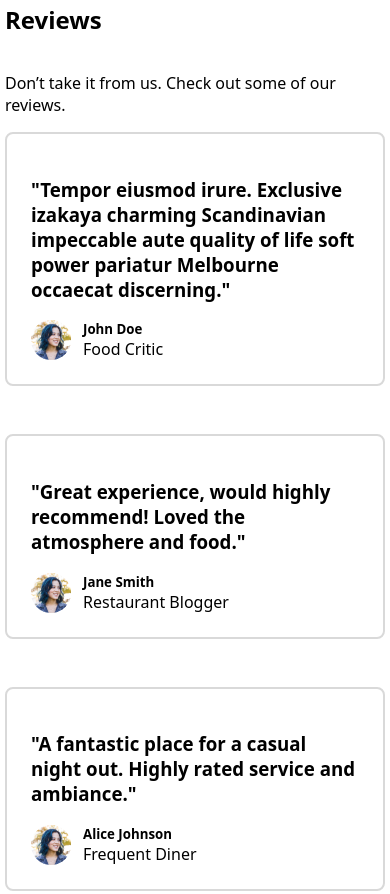
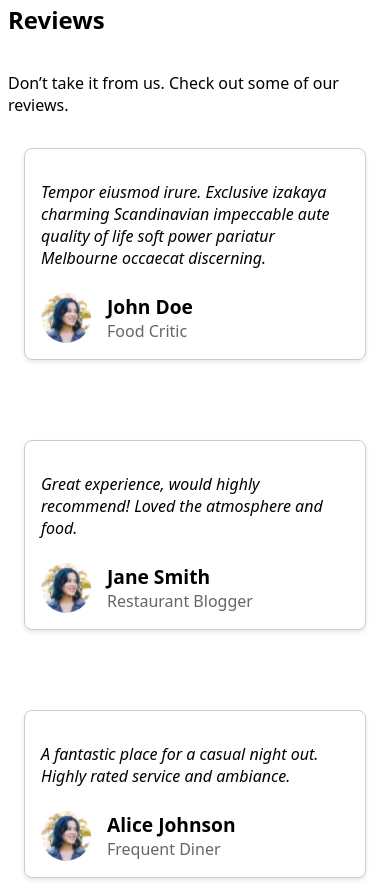
Before and after one commit to Jango-1/restaurant-page, a website built with webpack: page src/template.html in a window 390 px wide. Shown: the part 1355-2249 px from the top of the page. Built offline with nearby package versions, Linux system fonts and the light colour scheme.

Commit message:
Update JS and CSS.

```diff
--- a/src/index.js
+++ b/src/index.js
@@ -2,9 +2,71 @@ import "./styles.css";
 import heroImageBlank from "./images/hero.svg";
 import avatarImage from "./images/Avatar.png";
 
+const homeButton = document.getElementById('home-button');
+const menuButton = document.getElementById('menu-button');
+const contactButton = document.getElementById('contact-button');
+
 document.addEventListener('DOMContentLoaded', function() {
+    initializeContent();
+});
+
+homeButton.addEventListener('click', function() {
+    initializeContent();
+});
+
+menuButton.addEventListener('click', function() {
     const content = document.getElementById('content');
+    // Clear the existing content
+    content.innerHTML = '';
 
+    // Create new content
+    const newContent = document.createElement('div');
+    newContent.innerHTML = `
+        <h2>Our Menu</h2>
+        <ul>
+            <li>Pizza</li>
+            <li>Burger</li>
+            <li>Pasta</li>
+            <li>Salad</li>
+        </ul>
+    `;
+
+    // Append the new content
+    content.appendChild(newContent);
+});
+
+contactButton.addEventListener('click', function() {
+    const content = document.getElementById('content');
+    // Clear the existing content
+    content.innerHTML = '';
+
+    // Create new content
+    const newContent = document.createElement('div');
+    newContent.innerHTML = `
+        <h2>Contact Us</h2>
+        <ul>
+            <li>(555)555-5555</li>
+            <li>restaurant@restaurant.com</li>
+            <li>555 Five Avenue Los Angeles, CA 99999</li>
+        </ul>
+    `;
+
+    // Append the new content
+    content.appendChild(newContent);
+});
+
+function initializeContent() {
+    const content = document.getElementById('content');
+    content.innerHTML = '';
+
+    const heroSection = createHeroSection();
+    const reviewsSection = createReviewsSection();
+
+    content.appendChild(heroSection);
+    content.appendChild(reviewsSection);
+}
+
+function createHeroSection() {
     const heroSection = document.createElement('section');
     heroSection.classList.add('hero');
 
@@ -33,8 +95,10 @@ document.addEventListener('DOMContentLoaded', function() {
     heroSection.appendChild(heroTextContent);
     heroSection.appendChild(heroImage);
 
-    content.appendChild(heroSection);
+    return heroSection;
+}
 
+function createReviewsSection() {
     const reviewsSection = document.createElement('section');
     reviewsSection.classList.add('reviews');
 
@@ -53,43 +117,6 @@ document.addEventListener('DOMContentLoaded', function() {
     const reviewerCards = document.createElement('div');
     reviewerCards.classList.add('reviewer-cards');
 
-    // Function to create individual review cards
-    function createReviewCard(text, profileImage, name, description) {
-        const card = document.createElement('div');
-        card.classList.add('card');
-
-        const cardQuote = document.createElement('h3');
-        cardQuote.textContent = `"${text}"`;
-
-        const cardProfile = document.createElement('div');
-        cardProfile.classList.add('profile');
-
-        const cardImage = document.createElement('img');
-        cardImage.src = profileImage || avatarImage;
-        cardImage.alt = 'Profile picture';
-        cardImage.style.height = '40px';
-        cardImage.style.width = '40px';
-
-        const cardNames = document.createElement('div');
-        cardNames.classList.add('names');
-
-        const cardName = document.createElement('h5');
-        cardName.textContent = name;
-
-        const cardDescription = document.createElement('p');
-        cardDescription.textContent = description;
-
-        cardNames.appendChild(cardName);
-        cardNames.appendChild(cardDescription);
-        cardProfile.appendChild(cardImage);
-        cardProfile.appendChild(cardNames);
-
-        card.appendChild(cardQuote);
-        card.appendChild(cardProfile);
-
-        return card;
-    }
-
     // Example reviews
     const reviewTexts = [
         "Tempor eiusmod irure. Exclusive izakaya charming Scandinavian impeccable aute quality of life soft power pariatur Melbourne occaecat discerning.",
@@ -100,11 +127,7 @@ document.addEventListener('DOMContentLoaded', function() {
     const reviewers = [
         { name: "John Doe", description: "Food Critic", profileImage: avatarImage, text: reviewTexts[0] },
         { name: "Jane Smith", description: "Restaurant Blogger", profileImage: avatarImage, text: reviewTexts[1] },
-        { name: "Alice Johnson", description: "Frequent Diner", profileImage: avatarImage, text: reviewTexts[2] },
-        { name: "Alice Johnson", description: "Frequent Diner", profileImage: avatarImage, text: reviewTexts[0] },
-        { name: "Alice Johnson", description: "Frequent Diner", profileImage: avatarImage, text: reviewTexts[1] },
         { name: "Alice Johnson", description: "Frequent Diner", profileImage: avatarImage, text: reviewTexts[2] }
-
     ];
 
     // Add the cards dynamically
@@ -113,8 +136,44 @@ document.addEventListener('DOMContentLoaded', function() {
         reviewerCards.appendChild(reviewCard);
     });
 
-    // Append the reviews section
     reviewsSection.appendChild(reviewsTextContent);
     reviewsSection.appendChild(reviewerCards);
-    content.appendChild(reviewsSection);
-});
+
+    return reviewsSection;
+}
+
+function createReviewCard(text, profileImage, name, description) {
+    const card = document.createElement('div');
+    card.classList.add('review-card');
+
+    const cardQuote = document.createElement('p');
+    cardQuote.classList.add('quote');
+    cardQuote.textContent = text;
+
+    const cardProfile = document.createElement('div');
+    cardProfile.classList.add('profile');
+
+    const cardImage = document.createElement('img');
+    cardImage.src = profileImage;
+    cardImage.alt = `${name}'s profile picture`;
+
+    const cardNames = document.createElement('div');
+    cardNames.classList.add('names');
+
+    const cardName = document.createElement('h3');
+    cardName.textContent = name;
+
+    const cardDescription = document.createElement('p');
+    cardDescription.textContent = description;
+
+    cardNames.appendChild(cardName);
+    cardNames.appendChild(cardDescription);
+
+    cardProfile.appendChild(cardImage);
+    cardProfile.appendChild(cardNames);
+
+    card.appendChild(cardQuote);
+    card.appendChild(cardProfile);
+
+    return card;
+}
--- a/src/styles.css
+++ b/src/styles.css
@@ -63,22 +63,41 @@ section.hero {
     justify-content: flex-start;
 }
 
-.card {
-    width: 328px;
-    height: 100%;
+.review-card {
+    display: flex;
+    flex-direction: column;
+    border: 1px solid #ccc;
+    padding: 16px;
+    margin: 16px;
     border-radius: 8px;
-    border: #D9D9D9 solid 2px;
-    padding: 24px;
-    margin: 0;
+    box-shadow: 0 2px 4px rgba(0, 0, 0, 0.1);
+    gap: 16px;
+    max-width: 340px;
+}
+
+.quote {
+    font-style: italic;
+    margin-bottom: 8px;
 }
 
 .profile {
     display: flex;
-    flex: row;
     align-items: center;
-    gap: 12px;
 }
 
-.names h5, .names p {
+.profile img {
+    border-radius: 50%;
+    width: 50px;
+    height: 50px;
+    margin-right: 16px;
+}
+
+.names h3 {
     margin: 0;
+    font-size: 1.2em;
 }
+
+.names p {
+    margin: 0;
+    color: #666;
+}
```
